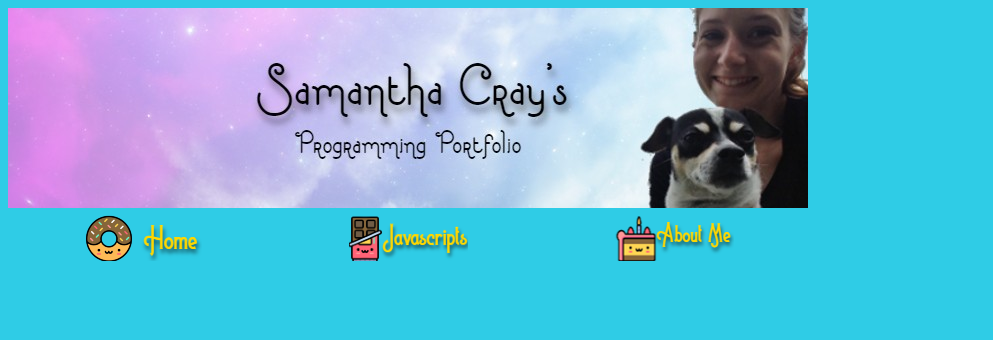
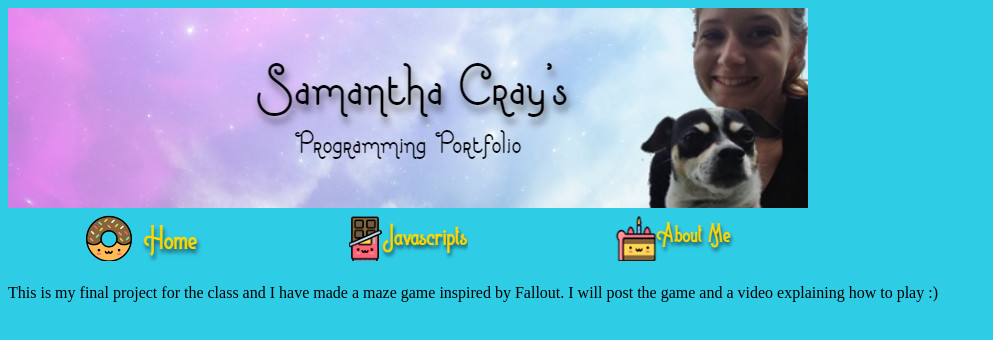
Before and after one commit to SamCray/SamCray.github.io, a plain HTML site: page finalproject.html in a window 1280 px wide. Shown: the whole page, without its empty margins (0-993 px from the left). Drawn offline with Linux system fonts and the light colour scheme.

Commit message:
Add files via upload

```diff
--- a/finalproject.html
+++ b/finalproject.html
@@ -27,3 +27,9 @@
             </tr>
         </thead>
         </table>
+        <body>
+            <p>
+                This is my final project for the class and I have made a maze game inspired by Fallout. I will post the game and a video explaining how to play :)
+
+            </p>
+        </body>
```
